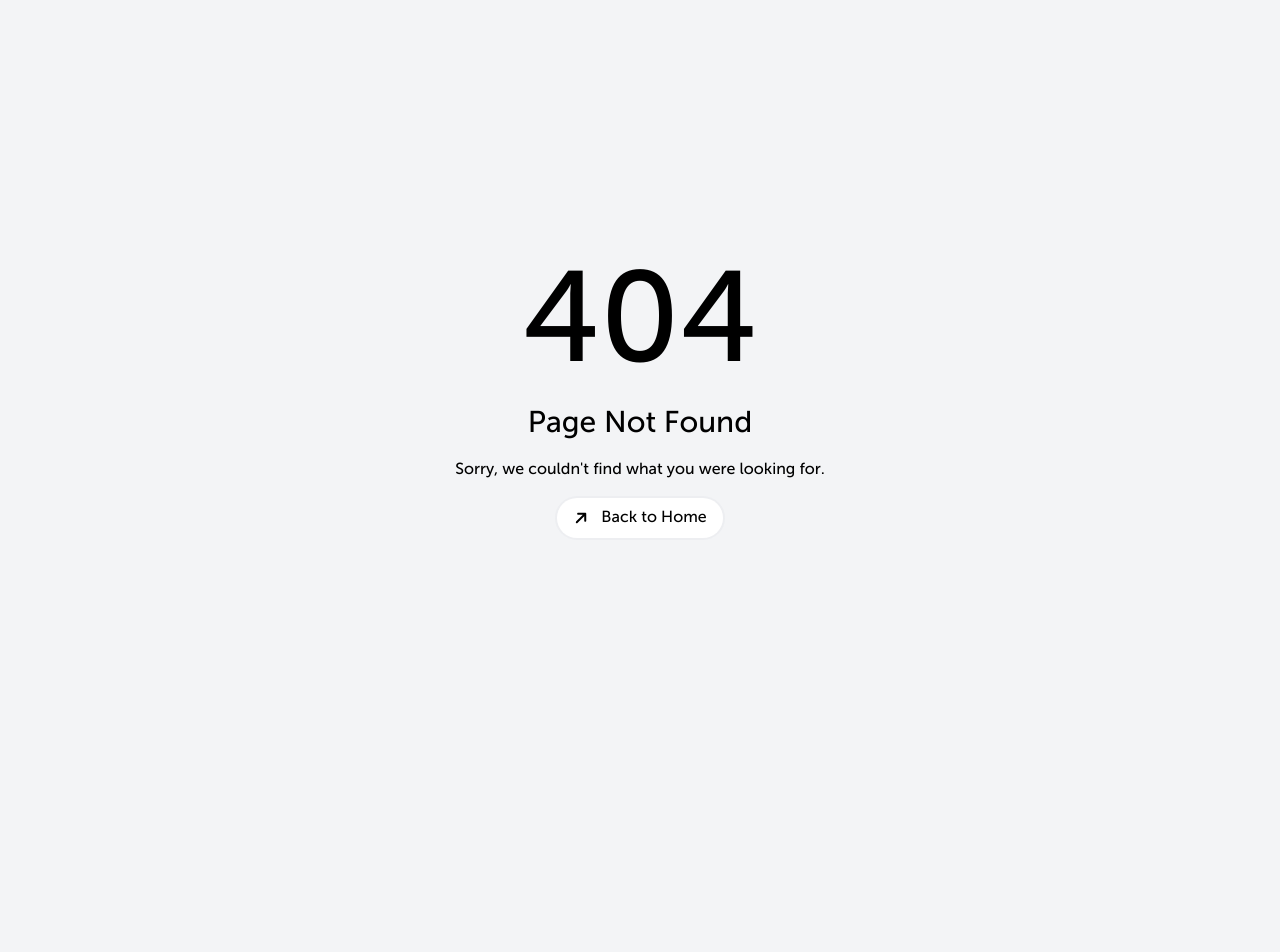
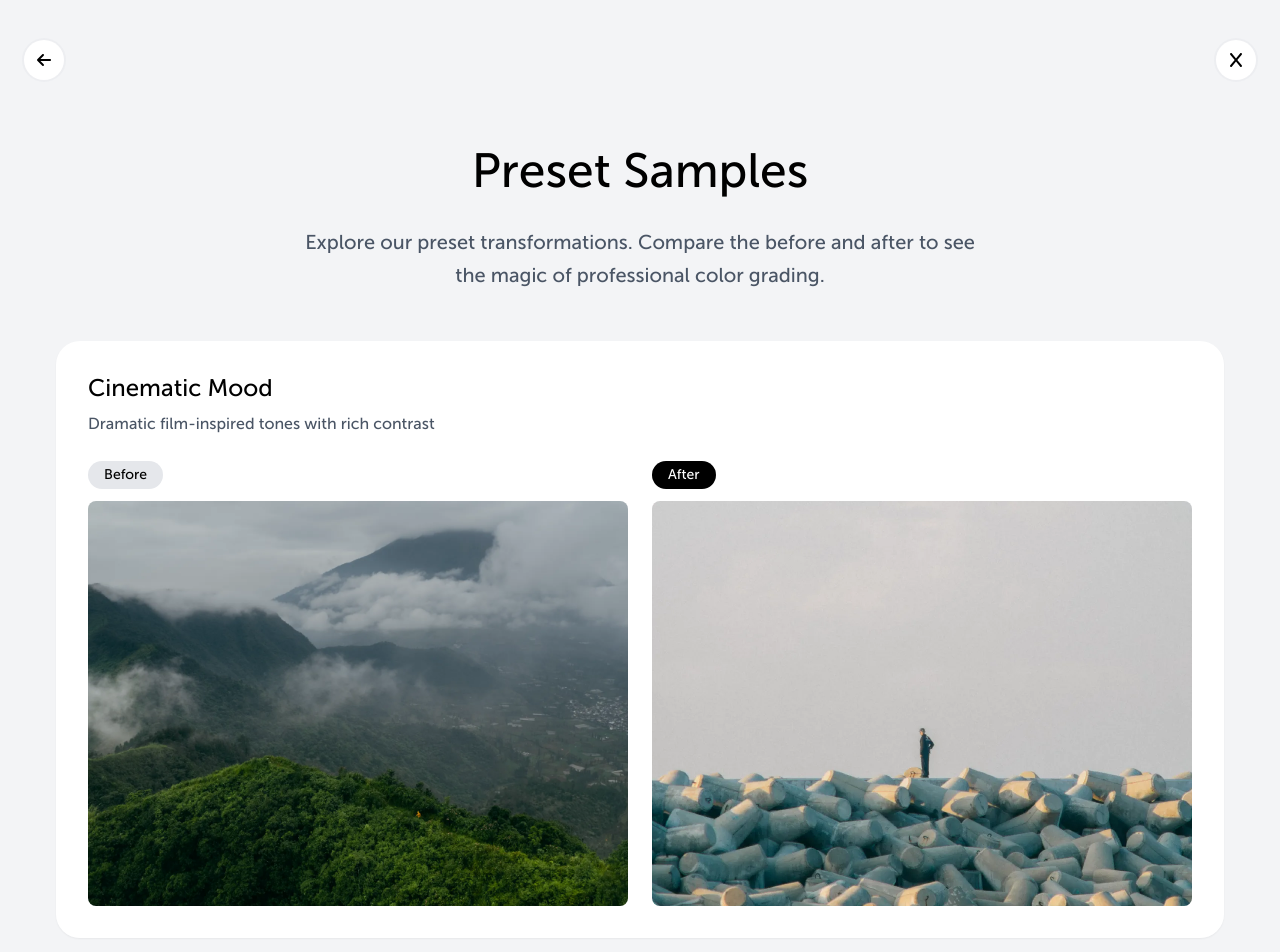
Before and after one commit to masarif-id/portfolio, a Next.js app: page /products/preset/samples in a window 1280 px wide. Before the commit this address had no page. Shown: the top 952 px of the page. Before the commit the page ends 800 px from the top, so only its background shows below. Built offline with nearby package versions, Linux system fonts and the light colour scheme.

Commit message:
Updated page.tsx

```diff
--- a/app/(content)/products/preset/page.tsx
+++ b/app/(content)/products/preset/page.tsx
@@ -2,7 +2,7 @@ import Anchor from '@/components/ui/anchor';
 import Container from '@/components/ui/container';
 import Card from '@/components/ui/card';
 import { FaX, FaCamera, FaArrowRight, FaDownload, FaStar, FaCheck, FaFlask } from 'react-icons/fa6';
-import Image from 'next/image';
+import Link from 'next/link';
 
 export const metadata = {
     title: 'Lightroom Preset — Products',
@@ -72,9 +72,11 @@ export default function PresetPage() {
                                 Get Presets Now
                                 <FaArrowRight className='-rotate-45 transition-transform duration-300 group-hover:rotate-0' />
                             </a>
-                            <button className='inline-flex items-center justify-center gap-3 px-8 py-4 border-2 border-gray-300 dark:border-gray-600 rounded-full font-medium text-lg transition-all duration-300 hover:border-black dark:hover:border-white'>
+                            <Link
+                                href='/products/preset/samples'
+                                className='inline-flex items-center justify-center gap-3 px-8 py-4 border-2 border-gray-300 dark:border-gray-600 rounded-full font-medium text-lg transition-all duration-300 hover:border-black dark:hover:border-white'>
                                 View Samples
-                            </button>
+                            </Link>
                         </div>
                     </div>
                 </Container>
--- /dev/null
+++ b/app/(content)/products/preset/samples/page.tsx
@@ -0,0 +1,151 @@
+import Anchor from '@/components/ui/anchor';
+import Container from '@/components/ui/container';
+import Card from '@/components/ui/card';
+import { FaX, FaArrowLeft } from 'react-icons/fa6';
+import Image from 'next/image';
+
+export const metadata = {
+    title: 'Preset Samples — Lightroom Preset',
+    description: 'See before and after examples of our professional Lightroom presets. Compare the transformations and find your perfect style.',
+};
+
+export default function PresetSamplesPage() {
+    const samples = [
+        {
+            id: 1,
+            name: 'Cinematic Mood',
+            before: '/projects/gallery/images-1.webp',
+            after: '/projects/gallery/images-2.webp',
+            description: 'Dramatic film-inspired tones with rich contrast'
+        },
+        {
+            id: 2,
+            name: 'Portrait Warmth',
+            before: '/projects/gallery/images-3.webp',
+            after: '/projects/gallery/images-4.webp',
+            description: 'Natural skin tones with warm, inviting colors'
+        },
+        {
+            id: 3,
+            name: 'Landscape Vibrance',
+            before: '/projects/gallery/images-5.webp',
+            after: '/projects/gallery/images-1.webp',
+            description: 'Enhanced nature colors with balanced saturation'
+        },
+        {
+            id: 4,
+            name: 'Urban Grit',
+            before: '/projects/gallery/images-2.webp',
+            after: '/projects/gallery/images-3.webp',
+            description: 'Moody street photography with deep shadows'
+        },
+        {
+            id: 5,
+            name: 'Golden Hour',
+            before: '/projects/gallery/images-4.webp',
+            after: '/projects/gallery/images-5.webp',
+            description: 'Warm sunset tones with soft highlights'
+        },
+        {
+            id: 6,
+            name: 'Vintage Film',
+            before: '/projects/gallery/images-1.webp',
+            after: '/projects/gallery/images-3.webp',
+            description: 'Classic film look with faded colors'
+        }
+    ];
+
+    return (
+        <>
+            <header className='flex items-center justify-between pt-10 px-6'>
+                <Anchor className='inline-flex hover:mb-6 hover:scale-125' href='/products/preset'>
+                    <FaArrowLeft />
+                    <div className='sr-only'>Back</div>
+                </Anchor>
+                <Anchor className='inline-flex hover:mb-6 hover:scale-125' href='/'>
+                    <FaX />
+                    <div className='sr-only'>Close</div>
+                </Anchor>
+            </header>
+            <main>
+                <Container className='py-16'>
+                    <div className='text-center mb-12'>
+                        <h1 className='font-pixelify-sans text-5xl leading-tight mb-6 max-md:text-4xl'>
+                            Preset Samples
+                        </h1>
+                        <p className='text-xl leading-relaxed text-gray-600 dark:text-gray-300 max-w-2xl mx-auto'>
+                            Explore our preset transformations. Compare the before and after to see the magic of professional color grading.
+                        </p>
+                    </div>
+
+                    <div className='grid grid-cols-1 gap-16'>
+                        {samples.map((sample) => (
+                            <Card key={sample.id} className='p-8'>
+                                <div className='mb-6'>
+                                    <h2 className='font-pixelify-sans text-2xl mb-2'>{sample.name}</h2>
+                                    <p className='text-gray-600 dark:text-gray-300'>{sample.description}</p>
+                                </div>
+                                <div className='grid grid-cols-1 md:grid-cols-2 gap-6'>
+                                    <div>
+                                        <div className='mb-3'>
+                                            <span className='inline-block px-4 py-1 bg-gray-200 dark:bg-gray-700 rounded-full text-sm font-medium'>
+                                                Before
+                                            </span>
+                                        </div>
+                                        <div className='relative aspect-[4/3] rounded-lg overflow-hidden'>
+                                            <Image
+                                                src={sample.before}
+                                                alt={`${sample.name} - Before`}
+                                                fill
+                                                className='object-cover'
+                                                sizes='(max-width: 768px) 100vw, 50vw'
+                                            />
+                                        </div>
+                                    </div>
+                                    <div>
+                                        <div className='mb-3'>
+                                            <span className='inline-block px-4 py-1 bg-black dark:bg-white text-white dark:text-black rounded-full text-sm font-medium'>
+                                                After
+                                            </span>
+                                        </div>
+                                        <div className='relative aspect-[4/3] rounded-lg overflow-hidden'>
+                                            <Image
+                                                src={sample.after}
+                                                alt={`${sample.name} - After`}
+                                                fill
+                                                className='object-cover'
+                                                sizes='(max-width: 768px) 100vw, 50vw'
+                                            />
+                                        </div>
+                                    </div>
+                                </div>
+                            </Card>
+                        ))}
+                    </div>
+
+                    <div className='text-center mt-16'>
+                        <p className='text-lg text-gray-600 dark:text-gray-300 mb-6'>
+                            Ready to transform your photos with these presets?
+                        </p>
+                        <div className='flex flex-wrap justify-center gap-4'>
+                            <a
+                                href='https://store.masarif.id/preset'
+                                target='_blank'
+                                rel='noopener noreferrer'
+                                className='inline-flex items-center justify-center gap-3 px-8 py-4 bg-black dark:bg-white text-white dark:text-black rounded-full font-medium text-lg transition-all duration-300 hover:shadow-lg hover:scale-105'>
+                                Get Presets Now
+                            </a>
+                            <a
+                                href='https://tes.masarif.id'
+                                target='_blank'
+                                rel='noopener noreferrer'
+                                className='inline-flex items-center justify-center gap-3 px-8 py-4 border-2 border-gray-300 dark:border-gray-600 rounded-full font-medium text-lg transition-all duration-300 hover:border-black dark:hover:border-white'>
+                                Test Presets First
+                            </a>
+                        </div>
+                    </div>
+                </Container>
+            </main>
+        </>
+    );
+}
```
